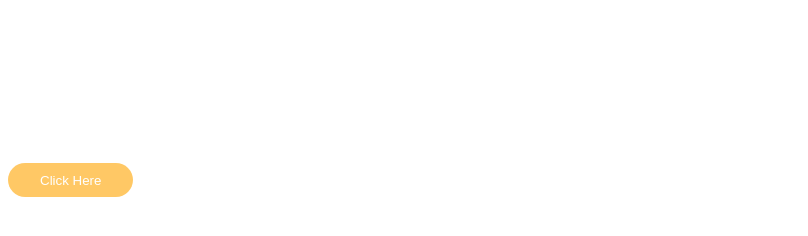
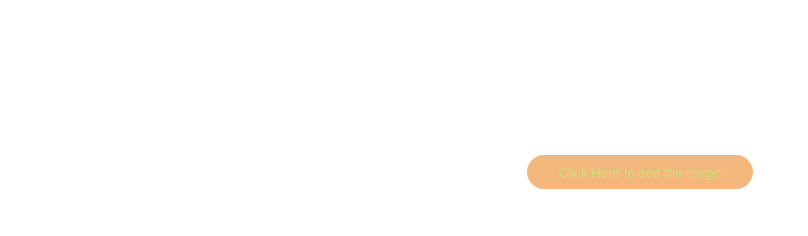
Before and after one commit to muhdhisham/intermediate_css, a plain HTML site: page index.html in a window 1280 px wide. Shown: the whole page, without its empty margins (0-808 px from the left). Drawn offline with Linux system fonts and the light colour scheme.

Commit message:
changed again

```diff
--- a/index.html
+++ b/index.html
@@ -7,20 +7,20 @@
     <title>Units:Relative Units</title>
     <style media="screen">
         button {
-            display: inline-block;
+            display: block;
             width: max-content;
             margin: 155px auto;
-            background-color: orange;
-            color: white;
+            background-color: rgb(238, 136, 41);
+            color: rgba(116, 252, 6, 0.582);
             border: none;
             outline: none;
             opacity: 0.6;
             border-radius: 2rem;
             padding: 0.6rem 2rem;
-                /* all specifies for all changes second value specifies the length of the transition*/
-                /* we can also specify delay as 3rd parameter */
+            /* all specifies for all changes second value specifies the length of the transition*/
+            /* we can also specify delay as 3rd parameter*/
             transition: all .7s;
-                /* the are several transition time in funstions */
+            /* the are several transition time in funstions*/
             transition-timing-function: step-start;
         }
 
@@ -33,7 +33,7 @@
 </head>
 
 <body>
-    <button type="button">Click Here</button>
+    <button type="button">Click Here to see the magic</button>
 </body>
 
 </html>
```
